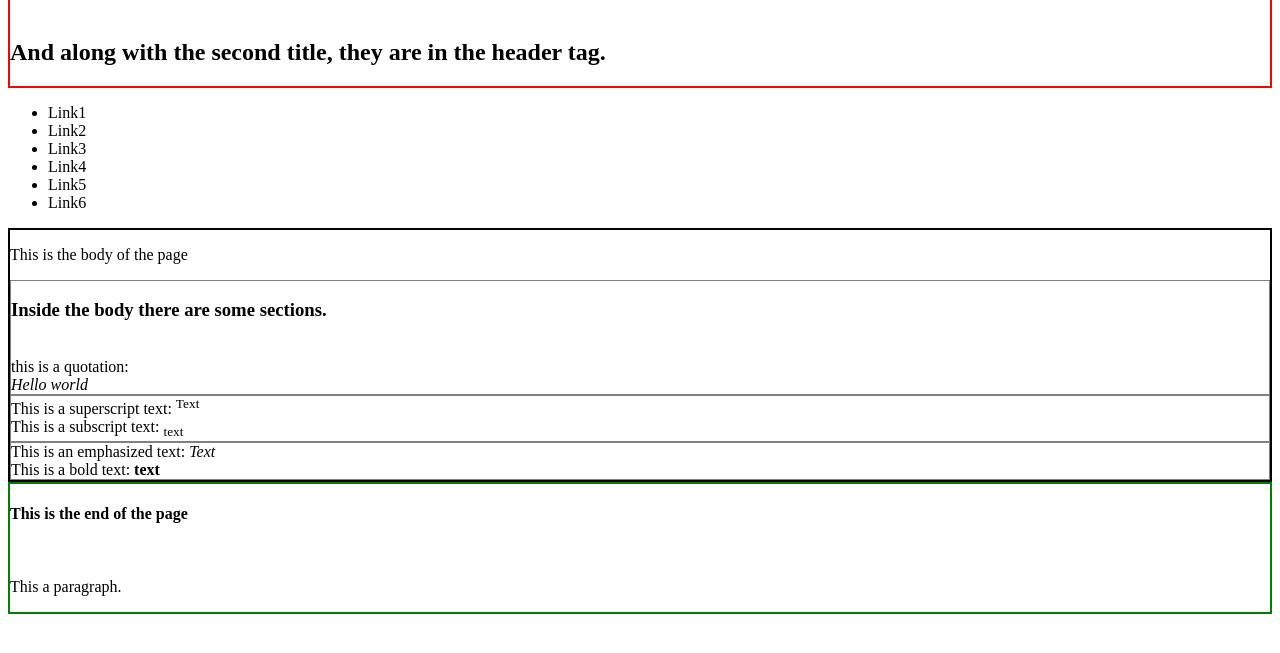
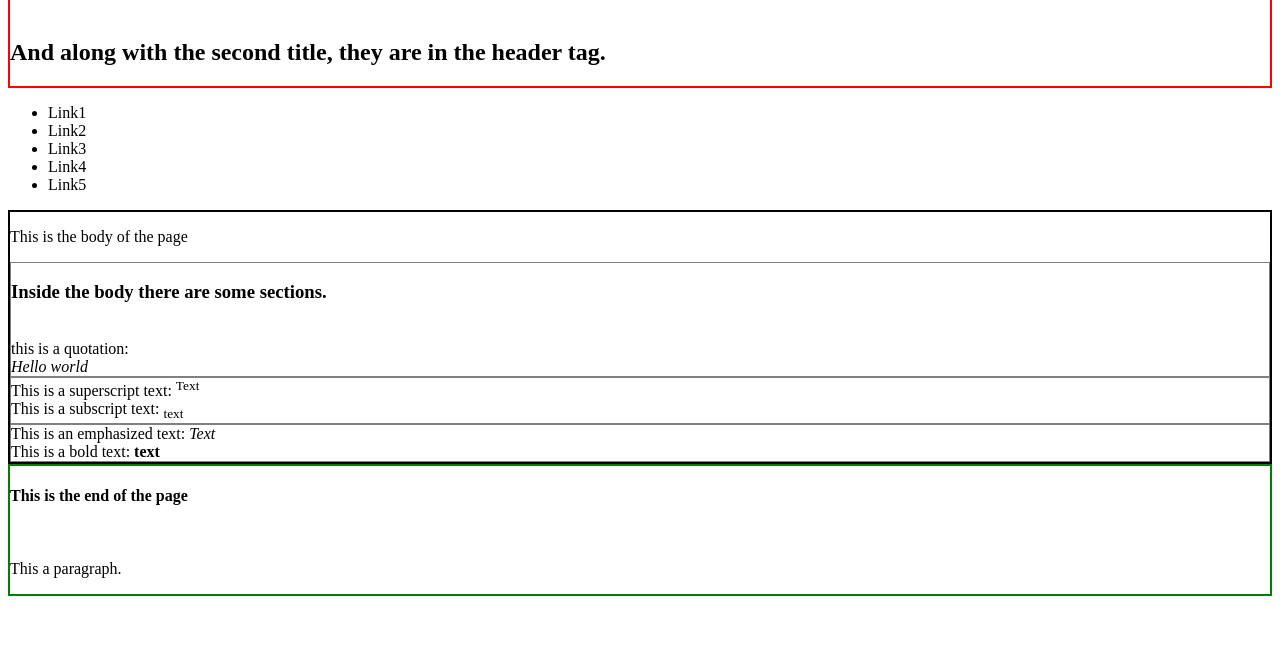
Before and after one commit to hakantuncer/Develhope-Exercises, a plain HTML site: page Exercise 2/start.html in a window 1280 px wide. Shown: the part 89-742 px from the top of the page. Drawn offline with Linux system fonts and the light colour scheme.

Commit message:
removed extra line

```diff
--- a/Exercise 2/start.html
+++ b/Exercise 2/start.html
@@ -44,7 +44,6 @@
         <li>Link3</li>
         <li>Link4</li>
         <li>Link5</li>
-        <li>Link6</li>
 
       </ul>
     </aside>
```
